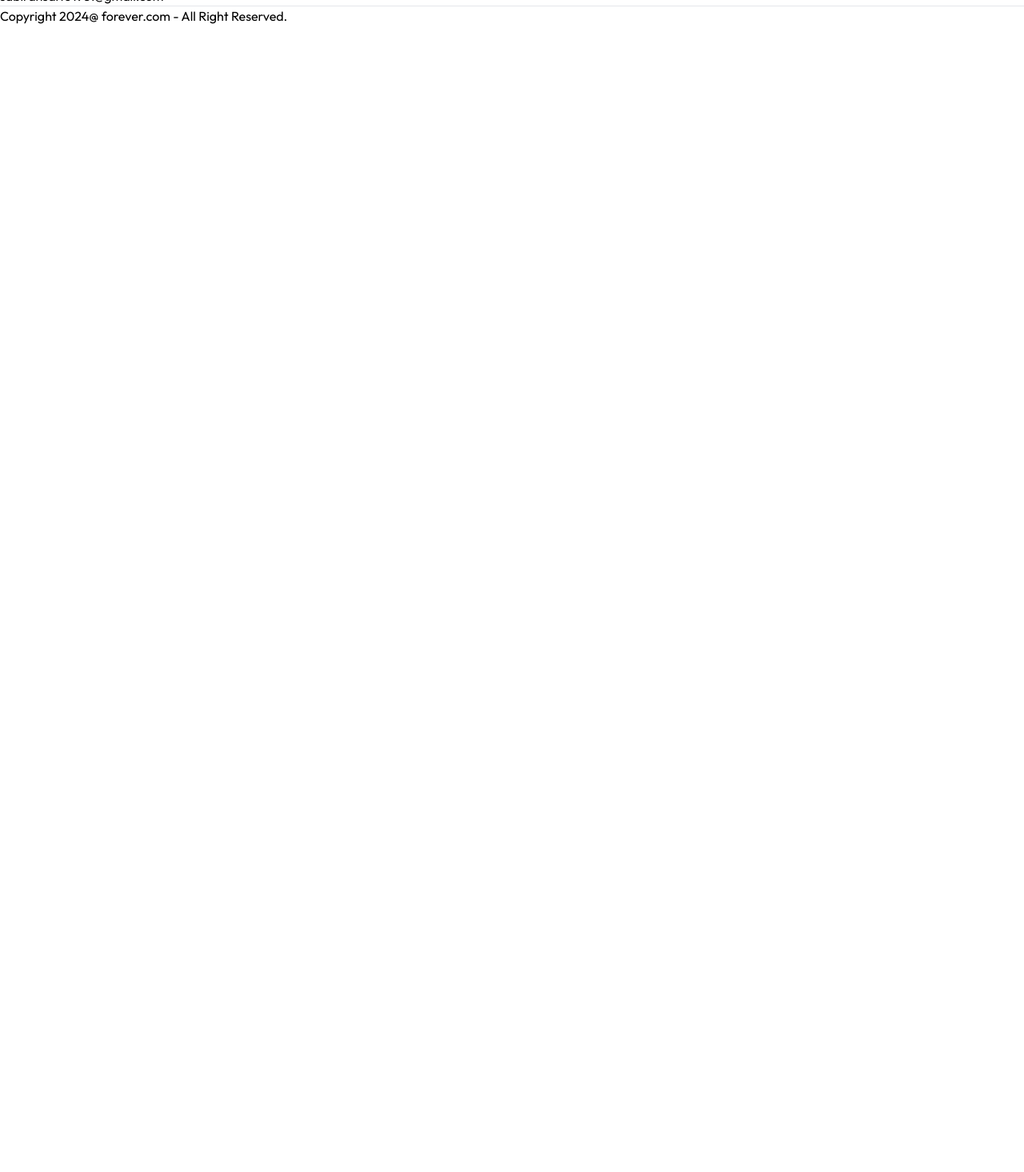
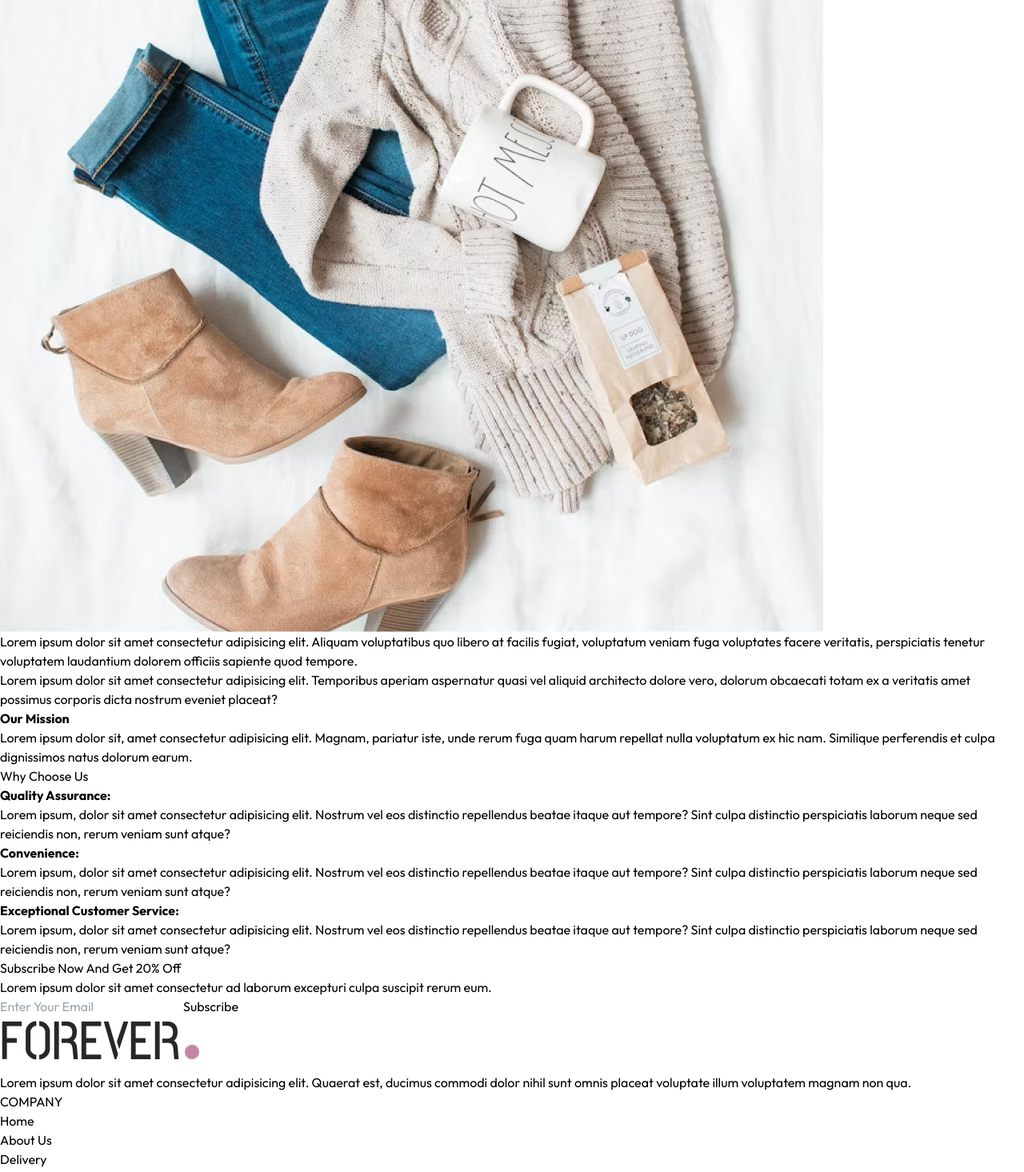
Before and after one commit to MohdSabir111/Forever-E-Commerce, a React (Vite) app in the folder frontend/: page /about in a window 1280 px wide. Shown: the part 802-2267 px from the top of the page at 80% size. Before the commit the page ends 834 px from the top, so only its background shows below. Built offline with nearby package versions, Linux system fonts and the light colour scheme.

Commit message:
About Us page Ui is done

```diff
--- a/frontend/src/pages/About.jsx
+++ b/frontend/src/pages/About.jsx
@@ -1,8 +1,45 @@
 import React from 'react'
+import Title from './../components/Title';
+import { assets } from '../assets/assets';
+import NewsLatterBox from './../components/NewsLatterBox';
 
 function About() {
+
   return (
     <div>
+        <div className='text-2xl text-center border-t pt-10' >
+          <Title text1={'About'} text2={'Us'}/>
+        </div>
+
+        <div className='flex flex-col md:flex-row gap-16 my-10'>
+          <img className='w-full md:max-w-[450px]' src={assets.about_img} alt="" />
+          <div className='flex flex-col justify-center text-gray-800 gap-6 md:w-2/4' >
+            <p>Lorem ipsum dolor sit amet consectetur adipisicing elit. Aliquam voluptatibus quo libero at facilis fugiat, voluptatum veniam fuga voluptates facere veritatis, perspiciatis tenetur voluptatem laudantium dolorem officiis sapiente quod tempore.</p>
+            <p>Lorem ipsum dolor sit amet consectetur adipisicing elit. Temporibus aperiam aspernatur quasi vel aliquid architecto dolore vero, dolorum obcaecati totam ex a veritatis amet possimus corporis dicta nostrum eveniet placeat?</p>
+            <b className='text-gray-800'>Our Mission </b>
+            <p>Lorem ipsum dolor sit, amet consectetur adipisicing elit. Magnam, pariatur iste, unde rerum fuga quam harum repellat nulla voluptatum ex hic nam. Similique perferendis et culpa dignissimos natus dolorum earum.</p>
+          </div>
+        </div>
+      <div className='text-xl py-4' >
+        <Title text1={'Why'} text2={'Choose Us'} />
+      </div>
+
+       <div className='flex flex-col md:flex-row text-sm mb-20 '>
+           <div className='border px-10 md:px16 py-8 sm:py-20 flex flex-col gap-5 '>
+              <b>Quality Assurance:</b>
+              <p className='text-gray-800'>Lorem ipsum, dolor sit amet consectetur adipisicing elit. Nostrum vel eos distinctio repellendus beatae itaque aut tempore? Sint culpa distinctio perspiciatis laborum neque sed reiciendis non, rerum veniam sunt atque?</p>
+           </div>
+           <div className='border px-10 md:px16 py-8 sm:py-20 flex flex-col gap-5 '>
+              <b>Convenience:</b>
+              <p className='text-gray-800'>Lorem ipsum, dolor sit amet consectetur adipisicing elit. Nostrum vel eos distinctio repellendus beatae itaque aut tempore? Sint culpa distinctio perspiciatis laborum neque sed reiciendis non, rerum veniam sunt atque?</p>
+           </div>
+           <div className='border px-10 md:px16 py-8 sm:py-20 flex flex-col gap-5 '>
+              <b>Exceptional Customer Service:</b>
+              <p className='text-gray-800'>Lorem ipsum, dolor sit amet consectetur adipisicing elit. Nostrum vel eos distinctio repellendus beatae itaque aut tempore? Sint culpa distinctio perspiciatis laborum neque sed reiciendis non, rerum veniam sunt atque?</p>
+           </div>
+       </div>
+
+       <NewsLatterBox/>
 
     </div>
   )
```
